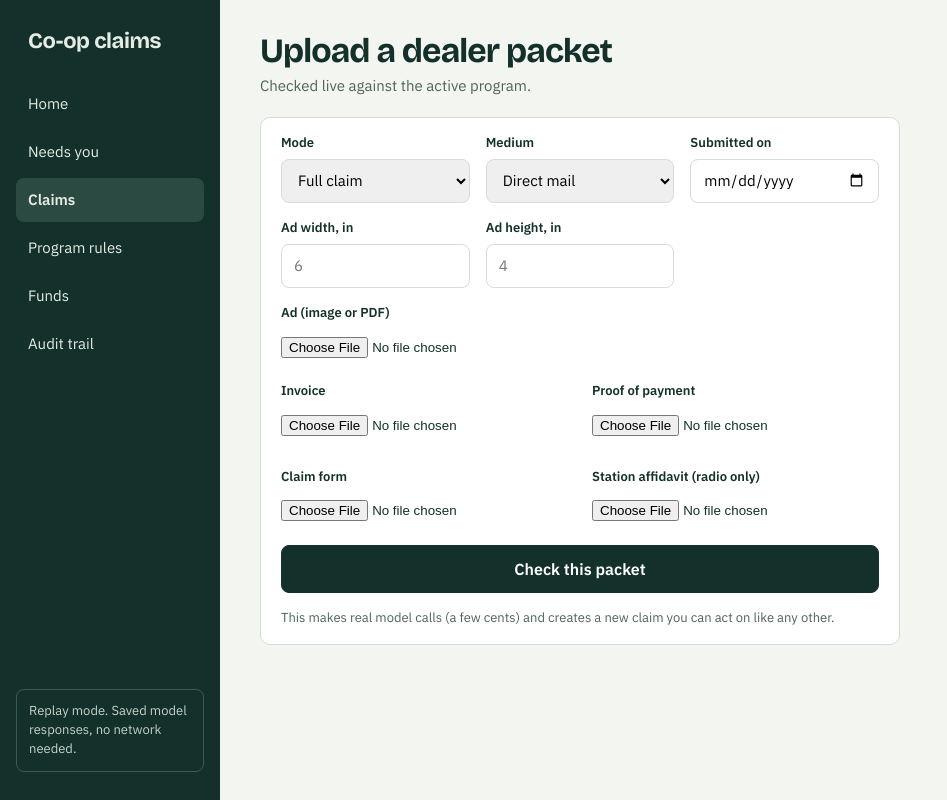
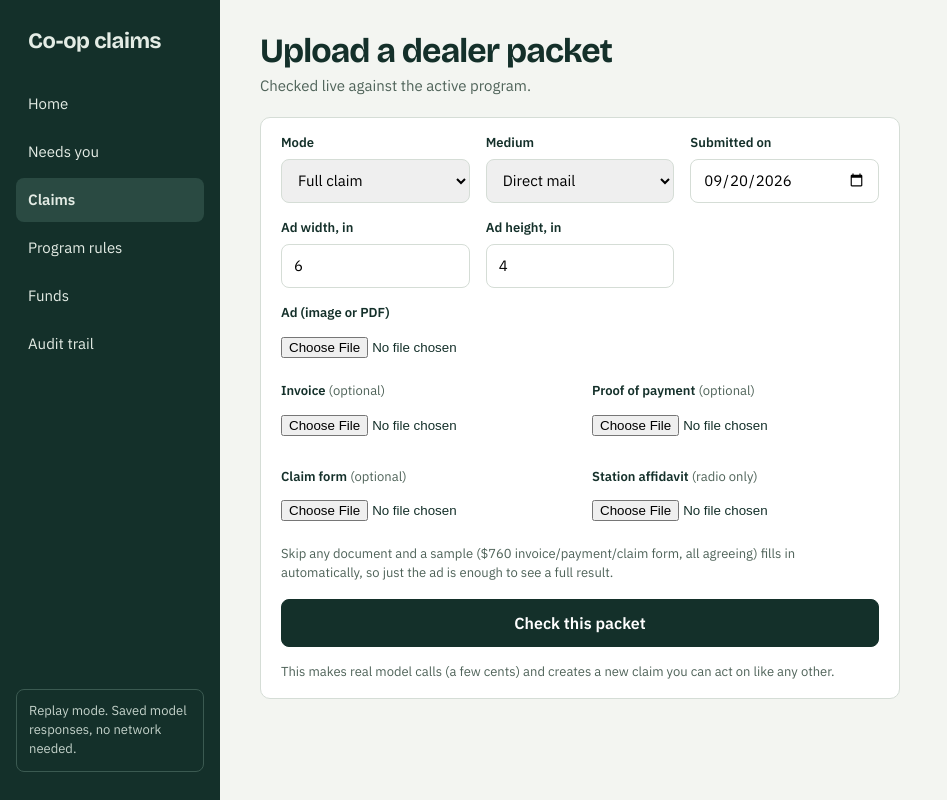
Before and after one commit to KumarRishabh42/coop-claim-agent, a FastAPI app: page /claims/upload in a window 1280 px wide. Shown: the whole page, without its empty margins (0-947 px from the left). Run offline with FastAPI, Linux system fonts and the light colour scheme; data that the repository does not hold is empty.

Commit message:
Real-world hardening from testing against a real BMW co-op PDF, plus demo polish
Uploaded a real 16-page manufacturer co-op guide end to end and fixed
what broke:
- max_tokens (4096) truncated the JSON for a guide with more rules than
  the synthetic one — raised to 8192.
- extract_rules crashed when a real section didn't fit any of the 9
  supported check types and the model sent check: null. check is now
  Optional on the extraction-time model; unmapped rules are skipped
  instead of crashing the whole extraction.
- pipeline.finish_claim crashed via StopIteration when a program had no
  funds_terms rule (a real guide doesn't always state its rate in an
  extractable form). Falls back to a default 50%/2% rate instead of
  blocking every claim.
- the claim page hardcoded "Northwind Comfort 2026" in the header
  regardless of which program the claim actually belongs to.
- /program/upload now saves a plain-text copy alongside an uploaded PDF
  (the raw bytes aren't displayable text) and offers a "View original
  PDF" link/tab via a new /guides static mount.

Demo/UX per user request:
- /claims/upload: uploading only the ad now auto-fills matching sample
  invoice/payment/claim form documents instead of blocking, so "just
  drop in an ad" produces a full result. Default date/size values.
- Two new demo asset pairs: a passing/failing ad for the seeded
  Northwind program, and a passing/failing ad (with a simple
  illustration, not real photos/logos) for testing against an uploaded
  BMW-style guide.
- Pass/fail checkmarks on the ad's logo-box labels, not just color.

Co-Authored-By: Claude Sonnet 5 <noreply@anthropic.com>

```diff
--- a/agent/extract_rules.py
+++ b/agent/extract_rules.py
@@ -77,7 +77,11 @@ class ExtractedRule(BaseModel):
     title: str
     kind: str
     applies_to: list[str] = []
-    check: RuleCheck
+    # Optional, not RuleCheck: a real guide has rules outside the 9 shapes
+    # this prototype can decide (dealer tiers, spend caps, MDF vs co-op...).
+    # The model is told to omit those; this also tolerates it sending null
+    # instead, rather than crashing the whole extraction over one section.
+    check: Optional[RuleCheck] = None
     source: RuleSource
     on_fail: Optional[str] = None
 
@@ -102,6 +106,8 @@ def extract_rules(program_id: str, guide_text: str, mode: Optional[str] = None)
 
     rules = []
     for r in extracted.rules:
+        if r.check is None:
+            continue  # doesn't fit any check type this prototype can decide
         verified = _normalize(r.source.quote) in normalized_guide
         rules.append(
             Rule(
--- a/app.py
+++ b/app.py
@@ -25,6 +25,7 @@ app = FastAPI(title="Co-op claims")
 templates = Jinja2Templates(directory=str(repo_path("templates", "ui")))
 app.mount("/static", StaticFiles(directory=str(repo_path("templates", "static"))), name="static")
 app.mount("/packets", StaticFiles(directory=str(repo_path("data", "packets"))), name="packets")
+app.mount("/guides", StaticFiles(directory=str(repo_path("data", "guides"))), name="guides")
 
 # UI-SPEC.md 4.1
 DECISION_LABELS = {
@@ -188,7 +189,9 @@ def run_all(conn: sqlite3.Connection = Depends(db)):
 def claim_upload_form(request: Request, conn: sqlite3.Connection = Depends(db)):
     program_id = _program_id(conn)
     program = conn.execute("SELECT * FROM programs WHERE id=?", (program_id,)).fetchone()
-    return render(request, "claim_upload.html", {"program": program}, conn, "claims")
+    import datetime
+    today = datetime.date.today().isoformat()
+    return render(request, "claim_upload.html", {"program": program, "today": today}, conn, "claims")
 
 
 @app.post("/claims/upload")
@@ -230,6 +233,20 @@ async def claim_upload(
         await save(payment_file, "payment")
         await save(claim_form_file, "claim_form")
         await save(affidavit_file, "affidavit")
+        # DECISION: if the dealer only has an ad handy, fall back to the
+        # demo's sample invoice/payment/claim form ($760, matching) instead
+        # of blocking on missing documents — lets "just drop in an ad" still
+        # produce a full claim result.
+        demo_assets = repo_path("demo_assets")
+        for key in ("invoice", "payment", "claim_form"):
+            if key not in files and (demo_assets / f"{key}.png").exists():
+                import shutil
+                shutil.copy(demo_assets / f"{key}.png", packet_dir / f"{key}.png")
+                files[key] = f"{key}.png"
+        if medium == "radio" and "affidavit" not in files and (demo_assets / "affidavit.png").exists():
+            import shutil
+            shutil.copy(demo_assets / "affidavit.png", packet_dir / "affidavit.png")
+            files["affidavit"] = "affidavit.png"
 
     physical_size = None
     if width_in and height_in:
@@ -264,6 +281,8 @@ def claim_detail(claim_id: str, request: Request, conn: sqlite3.Connection = Dep
     manifest = json.loads(row["manifest_json"])
     facts = json.loads(row["facts_json"]) if row["facts_json"] else {}
     reimb = json.loads(row["reimbursement_json"]) if row["reimbursement_json"] else None
+    claim_program = conn.execute("SELECT name, year FROM programs WHERE id=?", (row["program_id"],)).fetchone()
+    program_label = f"{claim_program['name']} {claim_program['year']}" if claim_program else row["program_id"]
 
     ad_box = None
     ad = facts.get("ad")
@@ -314,6 +333,7 @@ def claim_detail(claim_id: str, request: Request, conn: sqlite3.Connection = Dep
         "manifest": manifest, "facts": facts, "reimb": reimb, "ad_box": ad_box,
         "ad_file": manifest["files"].get("ad"), "script_file": manifest["files"].get("script"),
         "missing_docs": missing_docs, "medium_label": MEDIUM_LABELS.get(row["medium"], row["medium"]),
+        "program_label": program_label,
         "brand_in": brand_in, "dealer_in": dealer_in, "r3_fail": r3_fail, "steps": steps,
         "cost_this_claim": sum(e.cost_usd for e in events),
     }, conn, "home")
@@ -372,15 +392,21 @@ def program_page(request: Request, conn: sqlite3.Connection = Depends(db)):
     rules = [dict(r, check=json.loads(r["check_json"]), applies_to=json.loads(r["applies_to_json"])) for r in rule_rows]
     verified_count = sum(1 for r in rules if r["quote_verified"])
     guide_path = Path(program["guide_path"]) if program else repo_path(get_config()["paths"]["guides_dir"], "northwind-2026.md")
-    guide_text = guide_path.read_text(errors="replace")
+    # A PDF's raw bytes aren't displayable text — read the plain-text copy
+    # saved alongside it (see program_upload), and offer the original PDF
+    # itself as a separate "view original" link/tab.
+    is_pdf = guide_path.suffix.lower() == ".pdf"
+    text_path = guide_path.with_suffix(".text.txt") if is_pdf else guide_path
+    guide_text = text_path.read_text(errors="replace") if text_path.exists() else guide_path.read_text(errors="replace")
     marked_guide_html = _highlight_quotes(guide_text, rules)
     rules_cost = 0.0
     ev = conn.execute("SELECT cost_usd FROM audit_events WHERE step='extract_rules' ORDER BY id DESC LIMIT 1").fetchone()
     if ev:
         rules_cost = ev["cost_usd"]
+    original_url = f"/guides/{guide_path.relative_to(repo_path('data', 'guides'))}" if is_pdf else None
     return render(request, "program.html", {
         "program": program, "rules": rules, "marked_guide_html": marked_guide_html,
-        "verified_count": verified_count, "rules_cost": rules_cost,
+        "verified_count": verified_count, "rules_cost": rules_cost, "original_url": original_url,
     }, conn, "program")
 
 
--- a/config.yaml
+++ b/config.yaml
@@ -10,7 +10,7 @@ model:
   # section 10. Chosen over Sonnet for this PoC's demo cost — swap the name
   # (and prices below) for a stronger model if extraction quality needs it.
   name: claude-haiku-4-5-20251001
-  max_tokens: 4096
+  max_tokens: 8192
   # USD per token, from claude.com/pricing as of 2026-09-19: $1/MTok in,
   # $5/MTok out for Claude Haiku 4.5. Update alongside the model name if it
   # changes — never hardcode a price from memory.
--- a/templates/ui/claim.html
+++ b/templates/ui/claim.html
@@ -7,7 +7,7 @@
 <div class="page-head">
   <div>
     <h1>Packet {{ claim.id }}{% if claim.mode == "precheck" %}, pre-check before the ad runs{% endif %}</h1>
-    <div class="muted" style="margin-top:6px">{{ medium_label }}{% if manifest.physical_size_in %} &middot; {{ manifest.physical_size_in.width }} x {{ manifest.physical_size_in.height }} in{% endif %} &middot; Northwind Comfort 2026</div>
+    <div class="muted" style="margin-top:6px">{{ medium_label }}{% if manifest.physical_size_in %} &middot; {{ manifest.physical_size_in.width }} x {{ manifest.physical_size_in.height }} in{% endif %} &middot; {{ program_label }}</div>
   </div>
   <span class="chip {{ claim.tone }} big">{{ claim.decision_label }}{% if claim.decision == "fix_needed" %}: 1 rule fails{% elif claim.decision == "needs_approval" and reimb %}: over the $500 limit{% endif %}</span>
 </div>
@@ -27,12 +27,12 @@
         <img src="/packets/{{ claim.packet_id }}/{{ ad_file }}" alt="Ad creative">
         {% if ad_box and ad_box.brand %}
         <div class="bbox {{ 'fail' if r3_fail else '' }}" style="left:{{ ad_box.brand.left }}%; top:{{ ad_box.brand.top }}%; width:{{ ad_box.brand.width }}%; height:{{ ad_box.brand.height }}%;">
-          <span class="bbox-label {{ 'fail' if r3_fail else '' }}">Brand logo{% if brand_in %}, {{ "%.1f"|format(brand_in) }} in{% endif %}</span>
+          <span class="bbox-label {{ 'fail' if r3_fail else '' }}">{{ "✗" if r3_fail else "✓" }} Brand logo{% if brand_in %}, {{ "%.1f"|format(brand_in) }} in{% endif %}</span>
         </div>
         {% endif %}
         {% if ad_box and ad_box.dealer %}
         <div class="bbox" style="left:{{ ad_box.dealer.left }}%; top:{{ ad_box.dealer.top }}%; width:{{ ad_box.dealer.width }}%; height:{{ ad_box.dealer.height }}%;">
-          <span class="bbox-label dealer">Dealer logo{% if dealer_in %}, {{ "%.1f"|format(dealer_in) }} in{% endif %}</span>
+          <span class="bbox-label dealer">✓ Dealer logo{% if dealer_in %}, {{ "%.1f"|format(dealer_in) }} in{% endif %}</span>
         </div>
         {% endif %}
       </div>
--- a/templates/ui/claim_upload.html
+++ b/templates/ui/claim_upload.html
@@ -32,18 +32,18 @@
       </label>
       <label class="stack" style="gap:6px;">
         <span class="small" style="font-weight:600">Submitted on</span>
-        <input name="submitted_on" type="date" required style="height:44px; padding:0 12px; border:1px solid var(--line); border-radius:8px; font:inherit;">
+        <input name="submitted_on" type="date" value="{{ today }}" required style="height:44px; padding:0 12px; border:1px solid var(--line); border-radius:8px; font:inherit;">
       </label>
     </div>
 
     <div class="grid-3">
       <label class="stack" style="gap:6px;">
         <span class="small" style="font-weight:600">Ad width, in</span>
-        <input name="width_in" type="number" step="0.1" placeholder="6" style="height:44px; padding:0 12px; border:1px solid var(--line); border-radius:8px; font:inherit;">
+        <input name="width_in" type="number" step="0.1" value="6" style="height:44px; padding:0 12px; border:1px solid var(--line); border-radius:8px; font:inherit;">
       </label>
       <label class="stack" style="gap:6px;">
         <span class="small" style="font-weight:600">Ad height, in</span>
-        <input name="height_in" type="number" step="0.1" placeholder="4" style="height:44px; padding:0 12px; border:1px solid var(--line); border-radius:8px; font:inherit;">
+        <input name="height_in" type="number" step="0.1" value="4" style="height:44px; padding:0 12px; border:1px solid var(--line); border-radius:8px; font:inherit;">
       </label>
       <div></div>
     </div>
@@ -55,22 +55,23 @@
 
     <div id="claim-docs" class="grid-2" style="grid-template-columns: 1fr 1fr;">
       <label class="stack" style="gap:6px;">
-        <span class="small" style="font-weight:600">Invoice</span>
+        <span class="small" style="font-weight:600">Invoice <span class="muted" style="font-weight:400">(optional)</span></span>
         <input name="invoice_file" type="file" accept="image/*,.pdf" style="padding:8px 0;">
       </label>
       <label class="stack" style="gap:6px;">
-        <span class="small" style="font-weight:600">Proof of payment</span>
+        <span class="small" style="font-weight:600">Proof of payment <span class="muted" style="font-weight:400">(optional)</span></span>
         <input name="payment_file" type="file" accept="image/*,.pdf" style="padding:8px 0;">
       </label>
       <label class="stack" style="gap:6px;">
-        <span class="small" style="font-weight:600">Claim form</span>
+        <span class="small" style="font-weight:600">Claim form <span class="muted" style="font-weight:400">(optional)</span></span>
         <input name="claim_form_file" type="file" accept="image/*,.pdf" style="padding:8px 0;">
       </label>
       <label class="stack" style="gap:6px;">
-        <span class="small" style="font-weight:600">Station affidavit (radio only)</span>
+        <span class="small" style="font-weight:600">Station affidavit <span class="muted" style="font-weight:400">(radio only)</span></span>
         <input name="affidavit_file" type="file" accept="image/*,.pdf" style="padding:8px 0;">
       </label>
     </div>
+    <p class="muted small" style="margin:0;">Skip any document and a sample ($760 invoice/payment/claim form, all agreeing) fills in automatically, so just the ad is enough to see a full result.</p>
 
     <button class="btn primary large" type="submit">Check this packet</button>
     <p class="muted small" style="margin:0;">This makes real model calls (a few cents) and creates a new claim you can act on like any other.</p>
--- a/templates/ui/program.html
+++ b/templates/ui/program.html
@@ -7,7 +7,10 @@
     <h1>{{ program["name"] if program else "Program" }} {{ program["year"] if program else "" }}</h1>
     <div class="muted" style="margin-top:6px">{{ rules | length }} rules extracted. {{ verified_count }} of {{ rules | length }} quotes found word for word in the guide. Cost ${{ "%.2f"|format(rules_cost) }}.</div>
   </div>
-  <a class="btn" href="/program/upload">Load another guide</a>
+  <div class="btn-row">
+    {% if original_url %}<a class="btn" href="{{ original_url }}" target="_blank" rel="noopener">View original PDF</a>{% endif %}
+    <a class="btn" href="/program/upload">Load another guide</a>
+  </div>
 </div>
 
 <div class="grid-2" style="grid-template-columns: 1fr 1fr;">
```
Also changed, not shown: agent/pipeline.py (+9 -1 lines), demo_assets/README.md, demo_assets/ad-fail.png (added), demo_assets/ad-pass.png (renamed from demo_assets/ad.png), demo_assets/bmw-ad-fail.png (added), demo_assets/bmw-ad-pass.png (added).
